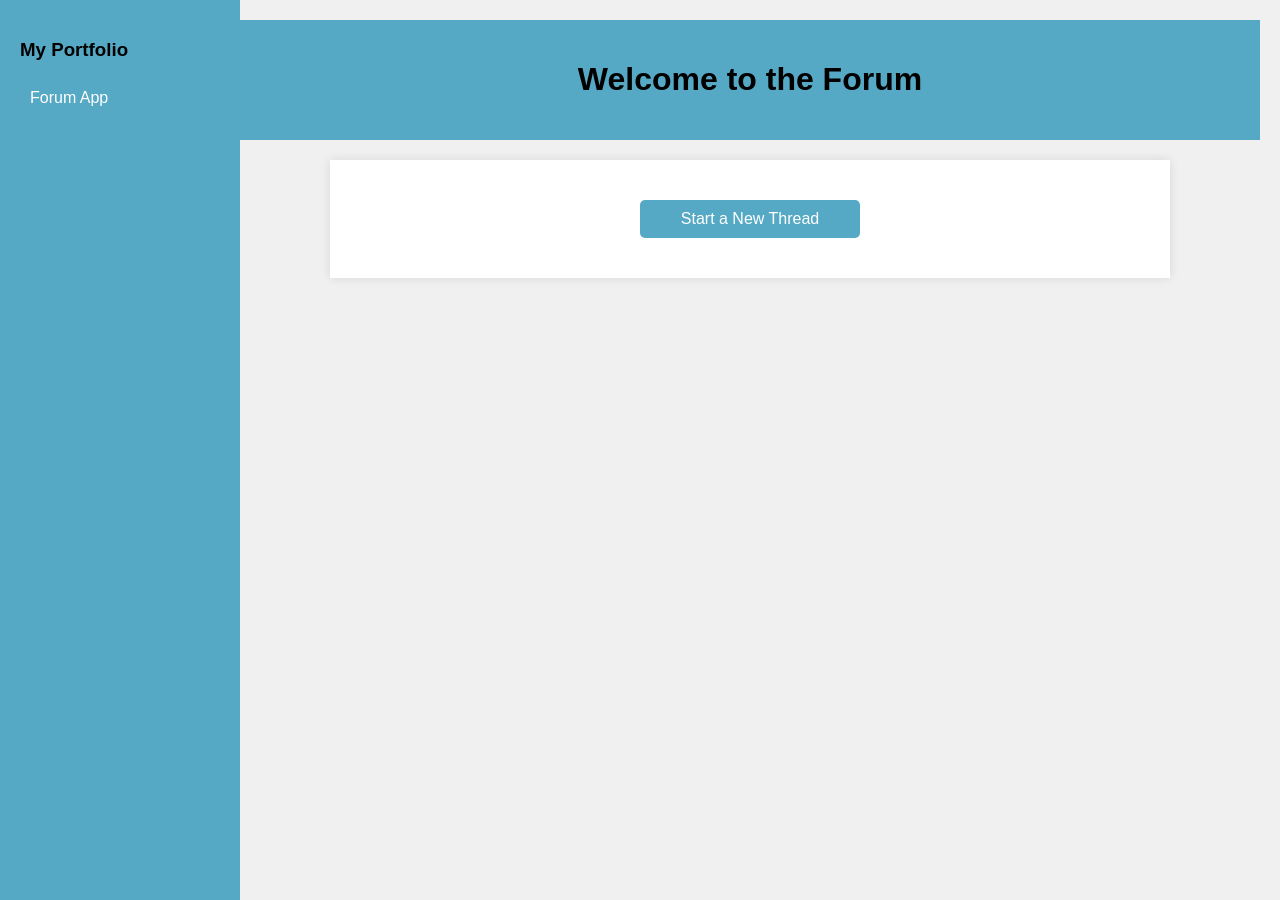
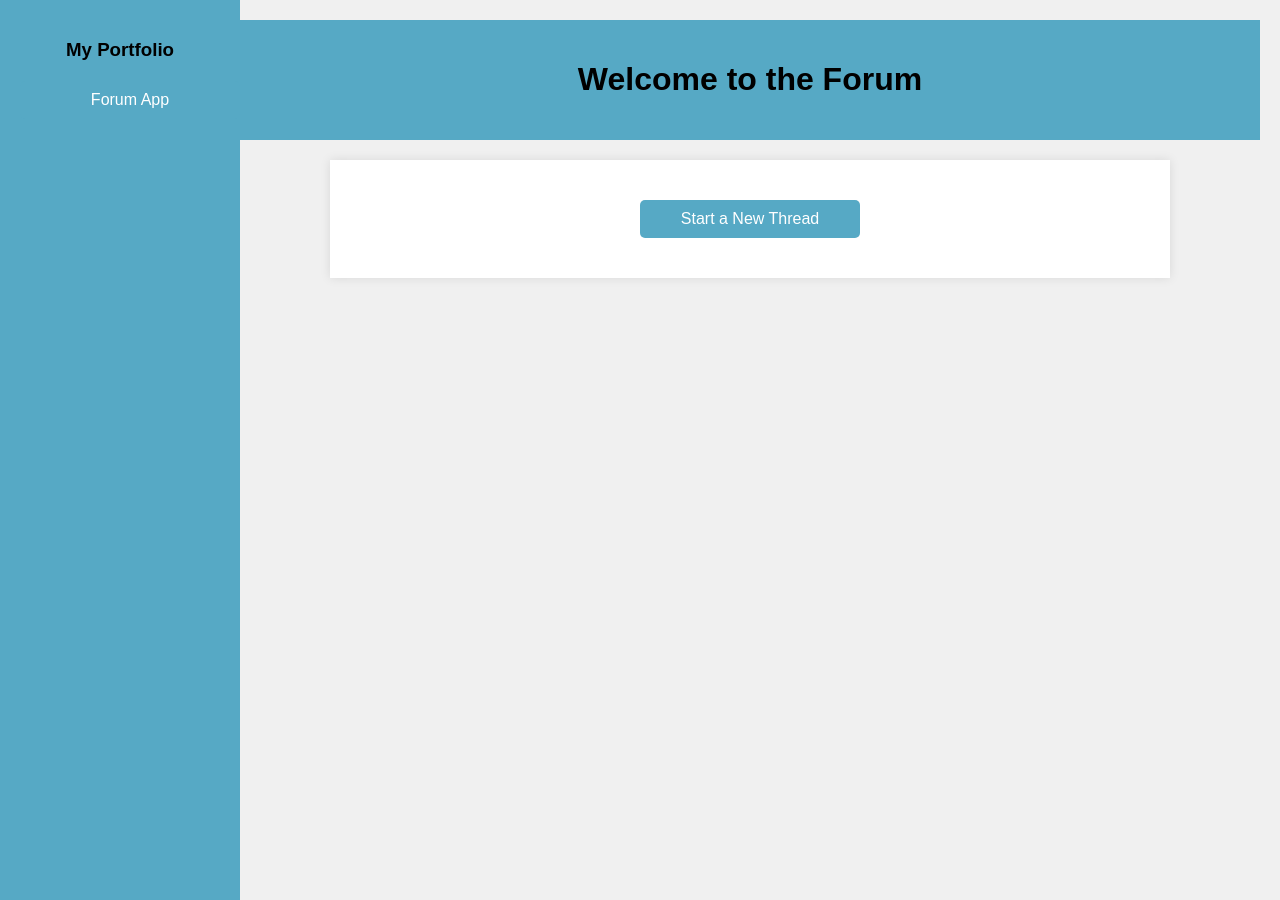
Before and after one commit to jrdowns/propfolio, a Django app: page /forum/ in a window 1280 px wide. Run offline with Django 4.2, Linux system fonts and the light colour scheme; data that the repository does not hold is empty.

Commit message:
Update base template sidebar look

```diff
--- a/folio/templates/base.html
+++ b/folio/templates/base.html
@@ -7,6 +7,10 @@
     <title>{% block title %}My Portfolio{% endblock %}</title>
     <style>
         /* Common styles for all pages */
+        h3 {
+            text-align: center;
+            font-family: Arial, sans-serif;
+        }
         body {
             font-family: Arial, sans-serif;
             background-color: #f0f0f0;
@@ -23,22 +27,36 @@
             padding: 20px;
             overflow: auto;
         }
-        .sidebar a {
+        /* .sidebar a {
             display: block;
             padding: 10px;
             text-decoration: none;
             color: #ffffff;
-        }
+        } */
         .main-content {
             margin-left: 220px;
             padding: 20px;
+        }
+        .app-button {
+            display: block;
+            width: 200px;
+            margin: 20px auto;
+            padding: 10px;
+            text-align: center;
+            background-color: #56a9c5; /* Light blue button */
+            color: #ffffff;
+            text-decoration: none;
+            border-radius: 5px;
+        }
+        .app-button:hover {
+            background-color: #8eb3c0;
         }
     </style>
 </head>
 <body>
     <div class="sidebar">
         <h3>My Portfolio</h3>
-        <a href="{% url 'forum:all_threads' %}">Forum App</a>
+        <a href="{% url 'forum:all_threads' %}" class="app-button">Forum App</a>
         <!-- Add more links to other apps here -->
     </div>
     <div class="main-content">
```
